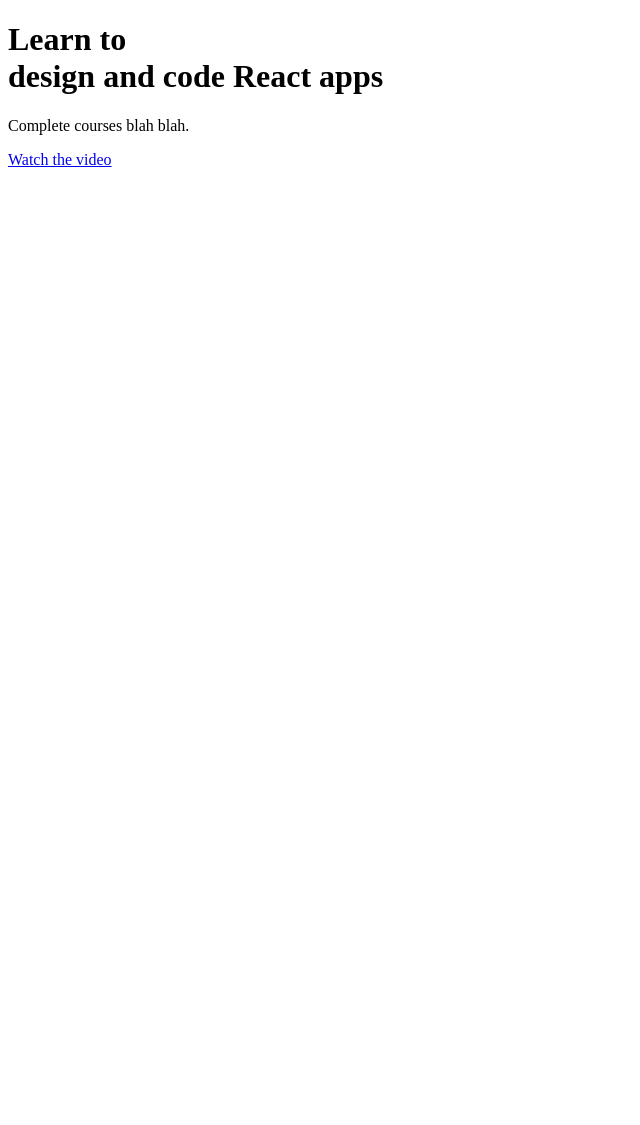
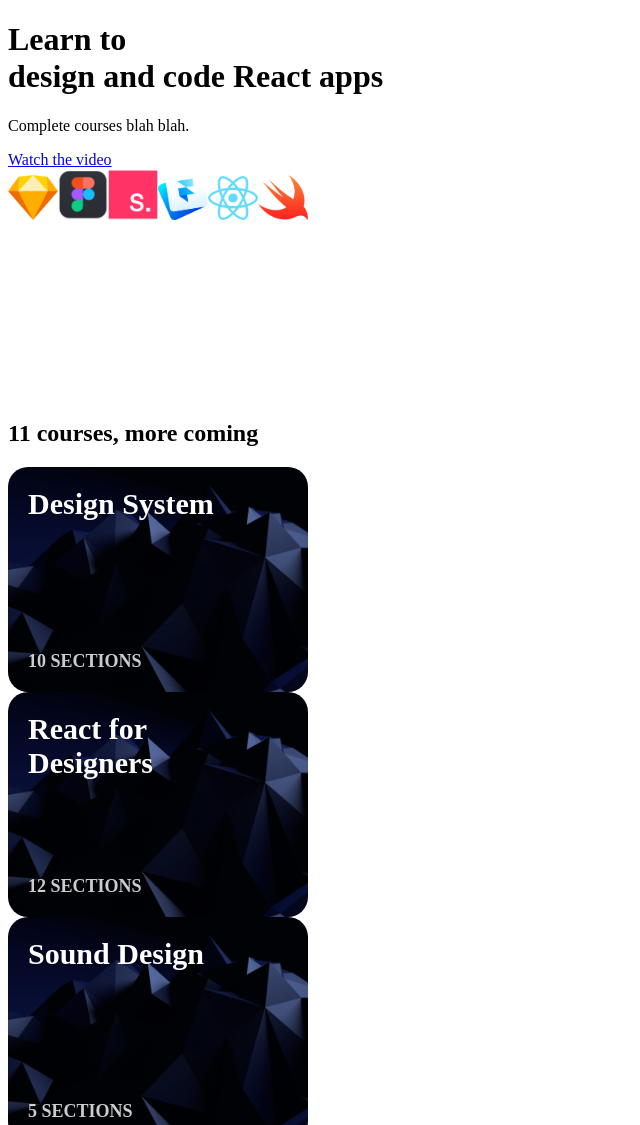
Before and after one commit to alyssaggraves/design-code-course, a Gatsby site: page / in a window 1280 px wide. Shown: the top 1125 px of the page, without its empty margins (0-640 px from the left). Before the commit the page ends 800 px from the top, so only its background shows below. Built offline with nearby package versions, Linux system fonts and the light colour scheme; Gatsby itself is replaced by a stand-in of ours.

Commit message:
logo bar and card component

```diff
--- /dev/null
+++ b/src/components/Card.css
@@ -0,0 +1,44 @@
+.Card {
+    width: 300px;
+    height: 225px;
+    position: relative;
+    overflow: hidden;
+    border-radius: 20px;
+    box-shadow: 0, 20px 40px rgba(0,0,0,0.25);
+    display: grid;
+    grid-template-rows: 1fr 1fr;
+    transition: 0.8s cubic-bezier(0.2, 0.8, 0.2, 1);
+}
+
+.Card:hover {
+    transform: scale(1.1, 1.1);
+    box-shadow: 0 30px 60px rgba(0,0,0,0.5);
+}
+
+.Card:hover img {
+    transform: translateY(-20px);
+}
+
+.Card img {
+    position: absolute;
+    top: 0;
+    height: 110%;
+    z-index: -1;
+    transition: 0.8s cubic-bezier(0.2, 0.8, 0.2, 1);
+}
+
+.Card h3 {
+    color: white;
+    font-size: 30px;
+    margin: 20px 0 0 20px;
+    width: 190px;
+}
+
+.Card p {
+    color: rgba(255,255,255,0.8);
+    text-transform: uppercase;
+    font-weight: 600;
+    font-size: 18px;
+    align-self: end;
+    margin: 0 0 20px 20px;
+}
--- /dev/null
+++ b/src/components/Card.js
@@ -0,0 +1,12 @@
+import React from 'react'
+import './Card.css'
+
+const Card = props => (
+    <div className='Card'>
+        <img src={props.image}/>
+        <h3>{props.title}</h3>
+        <p>{props.text}</p>
+    </div>
+)
+
+export default Card
--- a/src/layouts/index.css
+++ b/src/layouts/index.css
@@ -17,6 +17,7 @@
   height: 920px;
   background-size: cover;
   background-position: center;
+  position: relative;
 }
 
 .HeroGroup {
@@ -89,3 +90,53 @@
     transform: translateY(0px);
   }
 }
+
+.Hero svg {
+  position: absolute;
+  bottom: 0;
+  left: 0;
+}
+
+.Hero .Logos {
+  display: grid;
+  grid-template-columns: repeat(6, 1fr);
+  grid-gap: 40px;
+  margin: 100px 0;
+  justify-items: center;
+}
+
+@media (max-width: 640px) {
+  .Hero .Logos {
+    grid-template-columns: repeat(3, 1fr);
+  }
+}
+
+.Cards h2 {
+  margin: 50px 20px;
+  font-size: 60px;
+  text-align: center;
+  font-weight: 700;
+  background: linear-gradient(93.26deg, #050A27 0%, #4A548C 98.69%);
+  -webkit-background-clip: text;
+  -webkit-text-fill-color: transparent;
+}
+
+.CardGroup {
+  margin: 50px 40px 100px;
+  display: grid;
+  grid-template-columns: repeat(3, 1fr);
+  grid-gap: 40px;
+  justify-items: center;
+}
+
+@media (max-width: 1060px) {
+  .CardGroup {
+    grid-template-columns: repeat(2, 1fr);
+  }
+}
+
+@media (max-width: 720px) {
+  .CardGroup {
+    grid-template-columns: repeat(1, 1fr);
+  }
+}
--- a/src/pages/index.js
+++ b/src/pages/index.js
@@ -1,5 +1,6 @@
 import React from 'react'
 import Link from 'gatsby-link'
+import Card from '../components/Card'
 
 const IndexPage = () => (
   <div>
@@ -8,6 +9,54 @@
         <h1>Learn to <br/> design and code React apps</h1>
         <p>Complete courses blah blah.</p>
         <Link to="/page-2/">Watch the video</Link>
+        <div className="Logos">
+          <img src={require('../images/logo-sketch.png')} width="50"/>
+          <img src={require('../images/logo-figma.png')} width="50"/>
+          <img src={require('../images/logo-studio.png')} width="50"/>
+          <img src={require('../images/logo-framer.png')} width="50"/>
+          <img src={require('../images/logo-react.png')} width="50"/>
+          <img src={require('../images/logo-swift.png')} width="50"/>
+        </div>
+        <svg width="100%" height="172" fill="none" xmlns="http://www.w3.org/2000/svg">
+          <path fill="white">
+            <animate repeatCount="indefinite"
+            fill="freeze" attributeName="d" dur="10s"
+            values="M0 25.9086C277 84.5821 433 65.736 720 25.9086C934.818 -3.9019 1214.06 -5.23669 1442 8.06597C2079 45.2421 2208 63.5007 2560 25.9088V171.91L0 171.91V25.9086Z;
+
+            M0 87.1596C316 87.1597 444 160 884 52.0001C1324 -55.9999 1320.29 34.966 1538 71.251C1814 117.251 2156 189.252 2560 87.1597V233.161L0 233.161V87.1596Z;
+
+            M0 53.6584C158 11.0001 213 0 363 0C513 0 855.555 115.001 1154 115.001C1440 115.001 1626 -38.0004 2560 53.6585V199.66L0 199.66V53.6584Z;
+
+            M0 25.9086C277 84.5821 433 65.736 720 25.9086C934.818 -3.9019 1214.06 -5.23669 1442 8.06597C2079 45.2421 2208 63.5007 2560 25.9088V171.91L0 171.91V25.9086Z
+            "
+            />
+            </path>
+        </svg>
+      </div>
+    </div>
+    <div className='Cards'>
+      <h2>11 courses, more coming</h2>
+      <div className="CardGroup">
+        <Card
+        title="Design System"
+        text="10 sections"
+        image={require('../images/wallpaper.jpg')}
+        />
+        <Card
+        title="React for Designers"
+        text="12 sections"
+        image={require('../images/wallpaper.jpg')}
+        />
+        <Card
+        title="Sound Design"
+        text="5 sections"
+        image={require('../images/wallpaper.jpg')}
+        />
+        <Card
+        title="ARKit 2"
+        text="10 sections"
+        image={require('../images/wallpaper.jpg')}
+        />
       </div>
     </div>
   </div>
```
